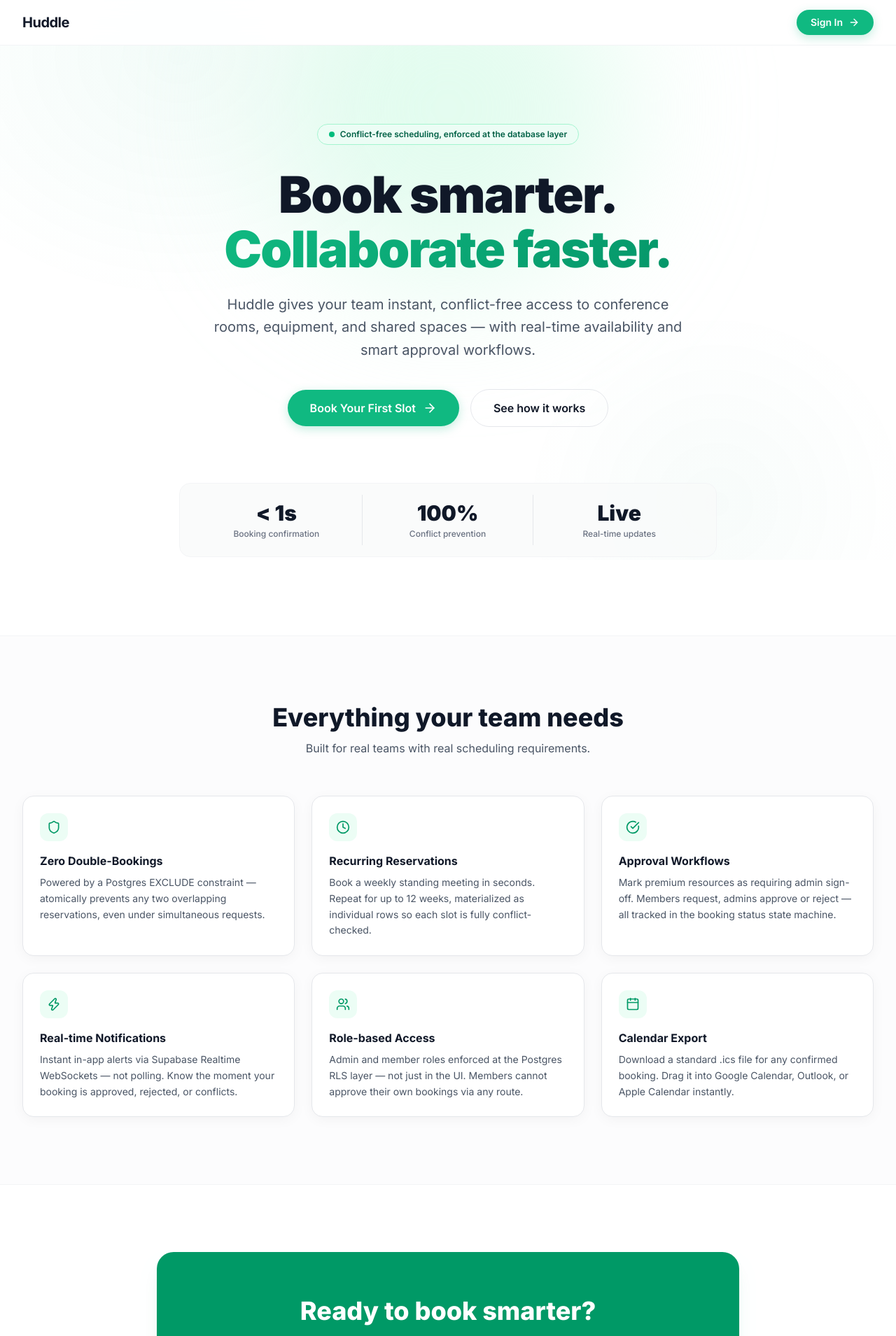
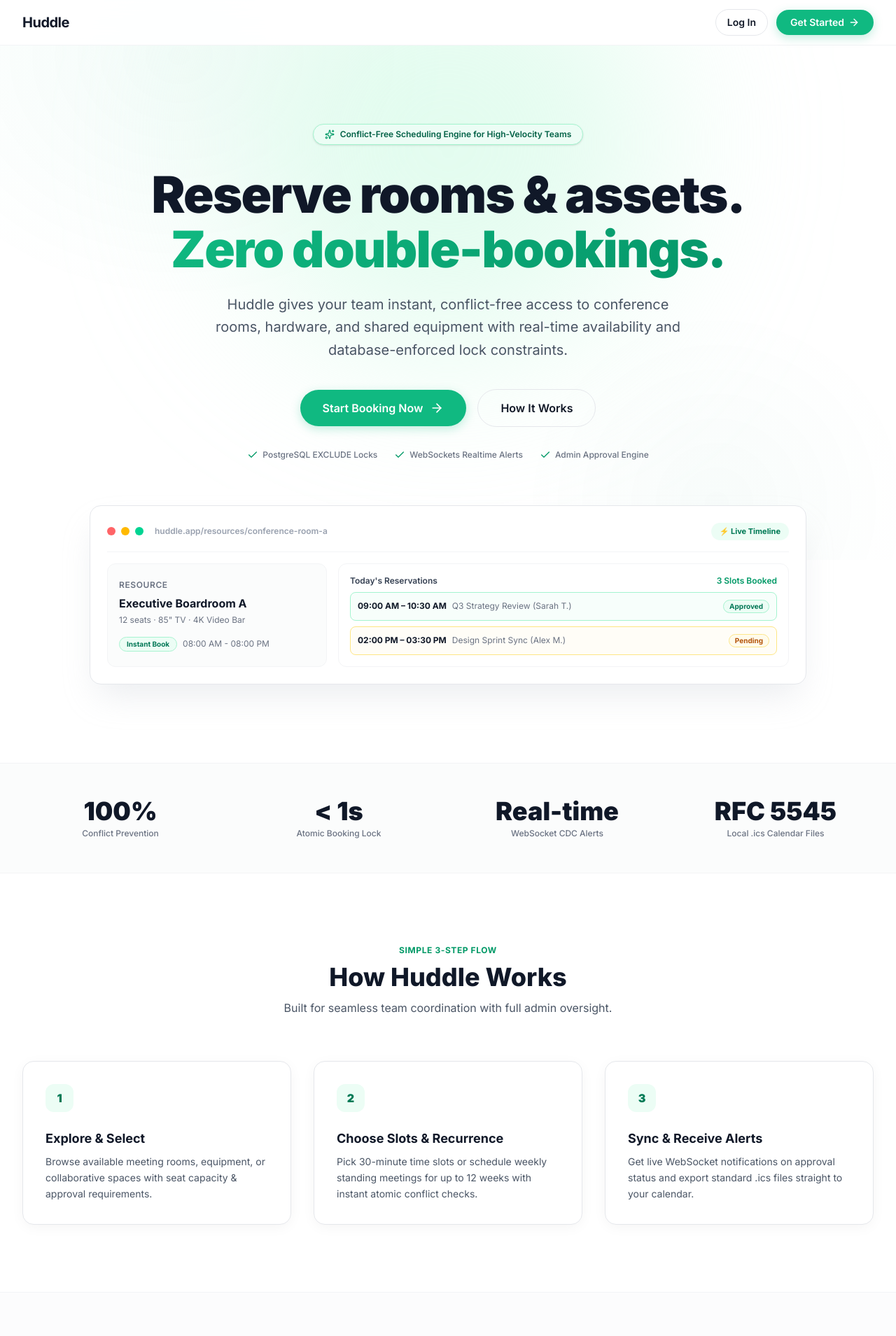
Before and after one commit to Harsh-Vashishtha-G/Huddle, a Next.js app: page / in a window 1280 px wide. Shown: the top 1909 px of the page at 70% size. Built offline with nearby package versions, Linux system fonts and the light colour scheme; no server answers.

Commit message:
feat: enhance landing page content with interactive mockup, 3-step workflow, and tech specs

```diff
--- a/src/app/page.tsx
+++ b/src/app/page.tsx
@@ -1,10 +1,10 @@
 import { createClient } from '@/utils/supabase/server'
 import ResourceDashboard from '@/components/ResourceDashboard'
 import Link from 'next/link'
-import { ArrowRight, Shield, Clock, Users, Calendar, CheckCircle, Zap } from 'lucide-react'
+import { ArrowRight, Shield, Clock, Users, Calendar, CheckCircle, Zap, Sparkles, Check, ChevronRight } from 'lucide-react'
 
 export const metadata = {
-  title: 'Huddle — Team Resource & Room Booking',
+  title: 'Huddle — Enterprise Team Resource & Room Booking System',
   description: 'Book conference rooms, equipment, and shared spaces instantly. Zero scheduling conflicts, real-time availability, and smart approval workflows.',
 }
 
@@ -24,79 +24,180 @@ export default async function Home() {
               <div className="flex items-center gap-2.5">
                 <span className="text-xl font-bold tracking-tight text-gray-900">Huddle</span>
               </div>
-              <Link
-                href="/login"
-                className="btn-primary inline-flex items-center gap-2 px-5 py-2 text-sm font-semibold"
-              >
-                Sign In <ArrowRight className="h-4 w-4" />
-              </Link>
+              <div className="flex items-center gap-3">
+                <Link
+                  href="/login"
+                  className="btn-secondary px-4 py-2 text-sm font-semibold"
+                >
+                  Log In
+                </Link>
+                <Link
+                  href="/login"
+                  className="btn-primary inline-flex items-center gap-1.5 px-5 py-2 text-sm font-semibold"
+                >
+                  Get Started <ArrowRight className="h-4 w-4" />
+                </Link>
+              </div>
             </div>
           </div>
         </header>
 
-        {/* Hero */}
+        {/* Hero Section */}
         <section className="relative z-10 px-4 pt-20 pb-20 text-center sm:pt-28 sm:pb-28">
-          {/* Decorative background glow */}
           <div className="pointer-events-none absolute inset-0 overflow-hidden">
-            <div className="absolute -top-40 left-1/2 h-[500px] w-[500px] -translate-x-1/2 rounded-full bg-emerald-100/60 blur-[100px]" />
+            <div className="absolute -top-40 left-1/2 h-[600px] w-[600px] -translate-x-1/2 rounded-full bg-emerald-100/60 blur-[120px]" />
           </div>
 
           <div className="relative mx-auto max-w-4xl">
             {/* Pill badge */}
-            <div className="mb-8 inline-flex items-center gap-2 rounded-full border border-emerald-200 bg-emerald-50 px-4 py-1.5 text-xs font-semibold text-emerald-800">
-              <span className="flex h-2 w-2 rounded-full bg-emerald-500" />
-              Conflict-free scheduling, enforced at the database layer
+            <div className="mb-8 inline-flex items-center gap-2 rounded-full border border-emerald-200 bg-emerald-50 px-4 py-1.5 text-xs font-semibold text-emerald-800 shadow-sm">
+              <Sparkles className="h-3.5 w-3.5 text-emerald-600" />
+              <span>Conflict-Free Scheduling Engine for High-Velocity Teams</span>
             </div>
 
             <h1 className="text-5xl font-black leading-[1.08] tracking-tight text-gray-900 sm:text-7xl">
-              Book smarter.
+              Reserve rooms &amp; assets.
               <br />
-              <span className="gradient-text">Collaborate faster.</span>
+              <span className="gradient-text">Zero double-bookings.</span>
             </h1>
             <p className="mx-auto mt-6 max-w-2xl text-lg leading-relaxed text-gray-600 sm:text-xl">
-              Huddle gives your team instant, conflict-free access to conference rooms, equipment, and shared spaces — with real-time availability and smart approval workflows.
+              Huddle gives your team instant, conflict-free access to conference rooms, hardware, and shared equipment with real-time availability and database-enforced lock constraints.
             </p>
 
             <div className="mt-10 flex flex-col items-center gap-4 sm:flex-row sm:justify-center">
               <Link
                 href="/login"
-                className="btn-primary inline-flex items-center gap-2.5 px-8 py-3.5 text-base font-bold"
+                className="btn-primary inline-flex items-center gap-2.5 px-8 py-3.5 text-base font-bold shadow-lg shadow-emerald-500/20"
               >
-                Book Your First Slot
+                Start Booking Now
                 <ArrowRight className="h-5 w-5" />
               </Link>
               <a
-                href="#features"
+                href="#how-it-works"
                 className="btn-secondary inline-flex items-center gap-2 px-8 py-3.5 text-base font-semibold"
               >
-                See how it works
+                How It Works
               </a>
+            </div>
+
+            {/* Feature bullets */}
+            <div className="mt-8 flex flex-wrap items-center justify-center gap-6 text-xs font-medium text-gray-500">
+              <span className="flex items-center gap-1.5"><Check className="h-4 w-4 text-emerald-600" /> PostgreSQL EXCLUDE Locks</span>
+              <span className="flex items-center gap-1.5"><Check className="h-4 w-4 text-emerald-600" /> WebSockets Realtime Alerts</span>
+              <span className="flex items-center gap-1.5"><Check className="h-4 w-4 text-emerald-600" /> Admin Approval Engine</span>
             </div>
           </div>
 
-          {/* Stats strip */}
-          <div className="relative mx-auto mt-20 grid max-w-3xl grid-cols-3 divide-x divide-gray-200 rounded-2xl bg-gray-50/80 p-4 border border-gray-100">
-            {[
-              { value: '< 1s', label: 'Booking confirmation' },
-              { value: '100%', label: 'Conflict prevention' },
-              { value: 'Live', label: 'Real-time updates' },
-            ].map((stat) => (
-              <div key={stat.label} className="px-6 py-2 text-center">
-                <div className="text-2xl font-black text-gray-900 sm:text-3xl">{stat.value}</div>
-                <div className="mt-1 text-xs text-gray-500 font-medium">{stat.label}</div>
+          {/* Interactive Hero Preview Card */}
+          <div className="relative mx-auto mt-16 max-w-5xl rounded-2xl border border-gray-200 bg-white p-4 shadow-2xl shadow-gray-200/80 sm:p-6 text-left">
+            <div className="flex items-center justify-between border-b border-gray-100 pb-4 mb-4">
+              <div className="flex items-center gap-2">
+                <span className="h-3 w-3 rounded-full bg-red-400" />
+                <span className="h-3 w-3 rounded-full bg-amber-400" />
+                <span className="h-3 w-3 rounded-full bg-emerald-400" />
+                <span className="ml-2 text-xs font-semibold text-gray-400">huddle.app/resources/conference-room-a</span>
               </div>
-            ))}
+              <span className="rounded-full bg-emerald-50 px-3 py-1 text-[11px] font-bold text-emerald-700">⚡ Live Timeline</span>
+            </div>
+
+            <div className="grid grid-cols-1 md:grid-cols-3 gap-4">
+              <div className="rounded-xl border border-gray-100 bg-gray-50/60 p-4">
+                <span className="text-xs font-semibold text-gray-500 uppercase tracking-wider">Resource</span>
+                <h4 className="text-base font-bold text-gray-900 mt-1">Executive Boardroom A</h4>
+                <p className="text-xs text-gray-500 mt-1">12 seats · 85&quot; TV · 4K Video Bar</p>
+                <div className="mt-4 flex items-center gap-2">
+                  <span className="badge-approved rounded-full px-2.5 py-0.5 text-[10px] font-bold">Instant Book</span>
+                  <span className="text-xs text-gray-500">08:00 AM - 08:00 PM</span>
+                </div>
+              </div>
+
+              <div className="md:col-span-2 rounded-xl border border-gray-100 bg-white p-4 space-y-2">
+                <div className="flex items-center justify-between text-xs font-semibold text-gray-700">
+                  <span>Today&apos;s Reservations</span>
+                  <span className="text-emerald-600">3 Slots Booked</span>
+                </div>
+                <div className="flex items-center justify-between rounded-lg border border-emerald-200 bg-emerald-50/40 p-2.5 text-xs">
+                  <div>
+                    <span className="font-bold text-gray-900">09:00 AM – 10:30 AM</span>
+                    <span className="ml-2 text-gray-500">Q3 Strategy Review (Sarah T.)</span>
+                  </div>
+                  <span className="badge-approved rounded-full px-2 py-0.5 text-[10px] font-bold">Approved</span>
+                </div>
+                <div className="flex items-center justify-between rounded-lg border border-amber-200 bg-amber-50/40 p-2.5 text-xs">
+                  <div>
+                    <span className="font-bold text-gray-900">02:00 PM – 03:30 PM</span>
+                    <span className="ml-2 text-gray-500">Design Sprint Sync (Alex M.)</span>
+                  </div>
+                  <span className="badge-pending rounded-full px-2 py-0.5 text-[10px] font-bold">Pending</span>
+                </div>
+              </div>
+            </div>
           </div>
         </section>
 
-        {/* Features grid */}
-        <section id="features" className="relative z-10 bg-gray-50/50 border-y border-gray-100 py-24">
+        {/* Stats Strip */}
+        <section className="border-y border-gray-100 bg-gray-50/60 py-12">
+          <div className="mx-auto max-w-7xl px-4 sm:px-6 lg:px-8">
+            <div className="grid grid-cols-2 gap-8 md:grid-cols-4 text-center">
+              <div>
+                <div className="text-3xl font-black text-gray-900 sm:text-4xl">100%</div>
+                <div className="mt-1 text-xs font-medium text-gray-500">Conflict Prevention</div>
+              </div>
+              <div>
+                <div className="text-3xl font-black text-gray-900 sm:text-4xl">&lt; 1s</div>
+                <div className="mt-1 text-xs font-medium text-gray-500">Atomic Booking Lock</div>
+              </div>
+              <div>
+                <div className="text-3xl font-black text-gray-900 sm:text-4xl">Real-time</div>
+                <div className="mt-1 text-xs font-medium text-gray-500">WebSocket CDC Alerts</div>
+              </div>
+              <div>
+                <div className="text-3xl font-black text-gray-900 sm:text-4xl">RFC 5545</div>
+                <div className="mt-1 text-xs font-medium text-gray-500">Local .ics Calendar Files</div>
+              </div>
+            </div>
+          </div>
+        </section>
+
+        {/* How It Works Section */}
+        <section id="how-it-works" className="py-24">
+          <div className="mx-auto max-w-7xl px-4 sm:px-6 lg:px-8">
+            <div className="mb-16 text-center">
+              <span className="text-xs font-bold uppercase tracking-wider text-emerald-600">Simple 3-Step Flow</span>
+              <h2 className="mt-2 text-3xl font-extrabold text-gray-900 sm:text-4xl">How Huddle Works</h2>
+              <p className="mt-3 text-gray-600">Built for seamless team coordination with full admin oversight.</p>
+            </div>
+
+            <div className="grid grid-cols-1 gap-8 md:grid-cols-3">
+              <div className="glass-card rounded-2xl p-8 bg-white border border-gray-200 relative">
+                <span className="flex h-10 w-10 items-center justify-center rounded-xl bg-emerald-50 text-base font-black text-emerald-700 mb-6">1</span>
+                <h3 className="text-lg font-bold text-gray-900">Explore &amp; Select</h3>
+                <p className="mt-2 text-sm leading-relaxed text-gray-600">Browse available meeting rooms, equipment, or collaborative spaces with seat capacity &amp; approval requirements.</p>
+              </div>
+
+              <div className="glass-card rounded-2xl p-8 bg-white border border-gray-200 relative">
+                <span className="flex h-10 w-10 items-center justify-center rounded-xl bg-emerald-50 text-base font-black text-emerald-700 mb-6">2</span>
+                <h3 className="text-lg font-bold text-gray-900">Choose Slots &amp; Recurrence</h3>
+                <p className="mt-2 text-sm leading-relaxed text-gray-600">Pick 30-minute time slots or schedule weekly standing meetings for up to 12 weeks with instant atomic conflict checks.</p>
+              </div>
+
+              <div className="glass-card rounded-2xl p-8 bg-white border border-gray-200 relative">
+                <span className="flex h-10 w-10 items-center justify-center rounded-xl bg-emerald-50 text-base font-black text-emerald-700 mb-6">3</span>
+                <h3 className="text-lg font-bold text-gray-900">Sync &amp; Receive Alerts</h3>
+                <p className="mt-2 text-sm leading-relaxed text-gray-600">Get live WebSocket notifications on approval status and export standard .ics files straight to your calendar.</p>
+              </div>
+            </div>
+          </div>
+        </section>
+
+        {/* Core Features Grid */}
+        <section id="features" className="bg-gray-50/50 border-y border-gray-100 py-24">
           <div className="mx-auto max-w-7xl px-4 sm:px-6 lg:px-8">
             <div className="mb-14 text-center">
               <h2 className="text-3xl font-extrabold text-gray-900 sm:text-4xl">
-                Everything your team needs
+                Enterprise Features Built-in
               </h2>
-              <p className="mt-3 text-gray-600">Built for real teams with real scheduling requirements.</p>
+              <p className="mt-3 text-gray-600">Designed for team productivity with zero scheduling friction.</p>
             </div>
 
             <div className="grid grid-cols-1 gap-6 md:grid-cols-2 lg:grid-cols-3">
@@ -147,24 +248,24 @@ export default async function Home() {
           </div>
         </section>
 
-        {/* CTA band */}
+        {/* CTA Section */}
         <section className="relative z-10 mx-auto max-w-4xl px-4 py-24 sm:px-6 lg:px-8">
           <div className="relative overflow-hidden rounded-3xl bg-emerald-600 p-8 text-center text-white sm:p-16 shadow-xl shadow-emerald-600/10">
             <div className="relative z-10">
-              <h2 className="text-3xl font-extrabold text-white sm:text-4xl">Ready to book smarter?</h2>
-              <p className="mt-3 text-emerald-100">Join in seconds. No credit card required.</p>
+              <h2 className="text-3xl font-extrabold text-white sm:text-4xl">Ready to streamline your workspace?</h2>
+              <p className="mt-3 text-emerald-100">Sign in with your team credentials to start reserving slots immediately.</p>
               <Link
                 href="/login"
                 className="mt-8 inline-flex items-center gap-2.5 rounded-full bg-white px-8 py-3.5 text-base font-bold text-emerald-800 shadow-md transition-all hover:bg-emerald-50 hover:scale-105"
               >
-                Get Started Free <ArrowRight className="h-5 w-5" />
+                Access Huddle <ChevronRight className="h-5 w-5" />
               </Link>
             </div>
           </div>
         </section>
 
         <footer className="relative z-10 border-t border-gray-100 py-8 text-center text-xs text-gray-500">
-          © {new Date().getFullYear()} Huddle. Built with Next.js & Supabase.
+          © {new Date().getFullYear()} Huddle. Built with Next.js &amp; Supabase.
         </footer>
       </div>
     )
```
